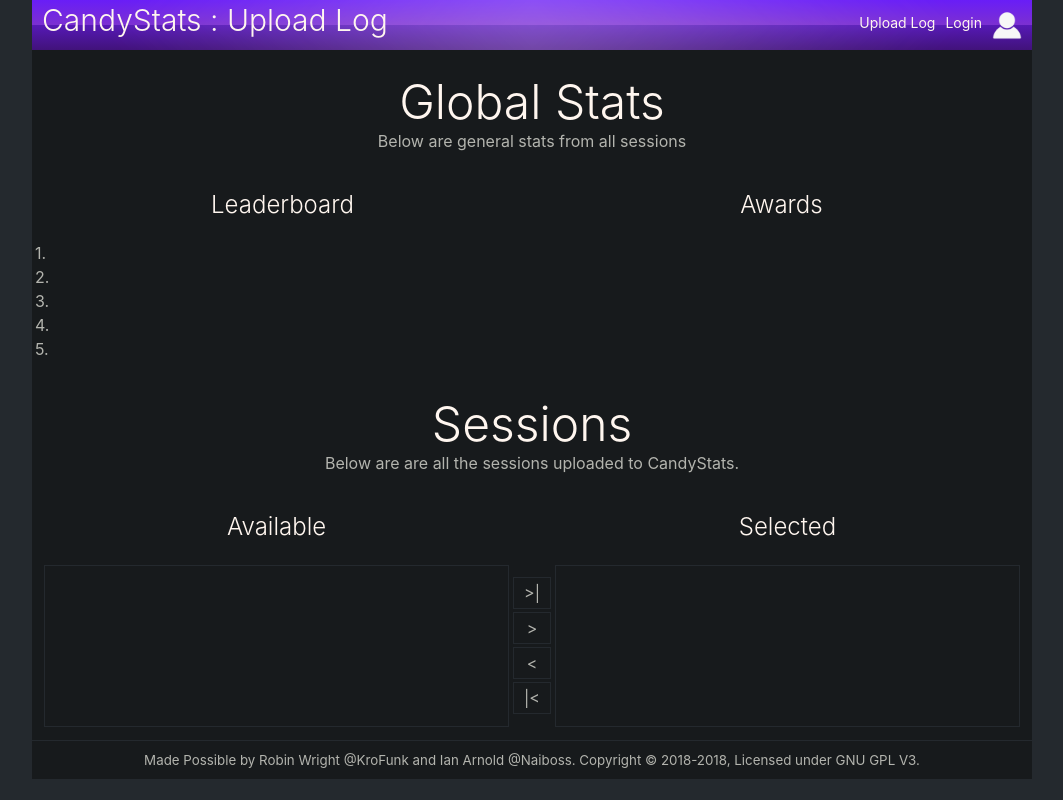
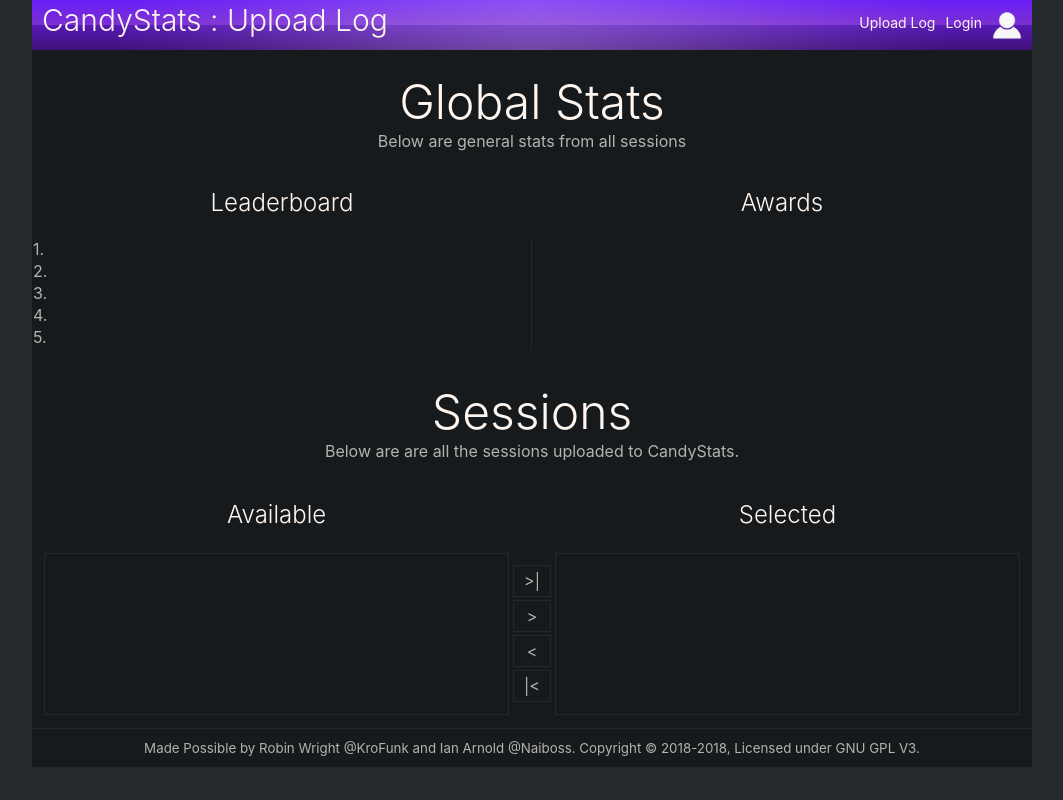
Before and after one commit to KroFunk/CandyStats, a PHP site: page / in a window 1280 px wide. Shown: the whole page, without its empty margins (108-1171 px from the left). Run offline with PHP 8.4, Linux system fonts and the light colour scheme; some libraries are stand-ins or nearby versions.

Commit message:
Update index.php

```diff
--- a/index.php
+++ b/index.php
@@ -28,7 +28,7 @@
     <h1>Global Stats</h1>
     <p class='h1Subheading'>Below are general stats from all sessions</p>
   </center>
-  <table style='width:100%;'>
+  <table style='width:100%;' cellspacing='0'>
     <tr>
       <td style='width:50%;'>
         <center><h2>Leaderboard</h2></center>
@@ -38,7 +38,7 @@
       </td>
     </tr>
     <tr>
-      <td>
+      <td style='border-right: 1px solid #24292E;'>
         1.
       </td>
       <td>
@@ -46,7 +46,7 @@
       </td>
     </tr>
     <tr>
-      <td>
+      <td style='border-right: 1px solid #24292E;'>
         2.
       </td>
       <td>
@@ -54,7 +54,7 @@
       </td>
     </tr>
     <tr>
-      <td>
+      <td style='border-right: 1px solid #24292E;'>
         3.
       </td>
       <td>
@@ -62,7 +62,7 @@
       </td>
     </tr>
     <tr>
-      <td>
+      <td style='border-right: 1px solid #24292E;'>
         4.
       </td>
       <td>
@@ -70,8 +70,16 @@
       </td>
     </tr>
     <tr>
+      <td style='border-right: 1px solid #24292E;'>
+        5.
+      </td>
       <td>
-        5.
+
+      </td>
+    </tr>
+    <tr>
+      <td style='border-right: 1px solid #24292E;'>
+
       </td>
       <td>
 
```
